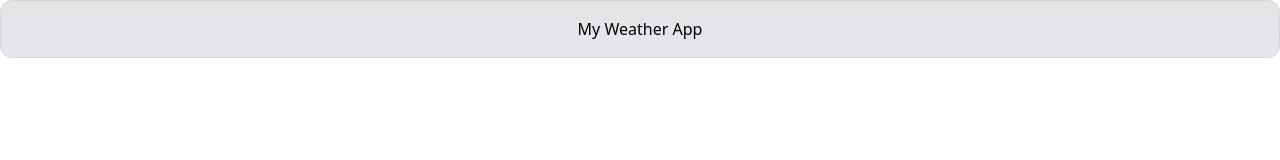
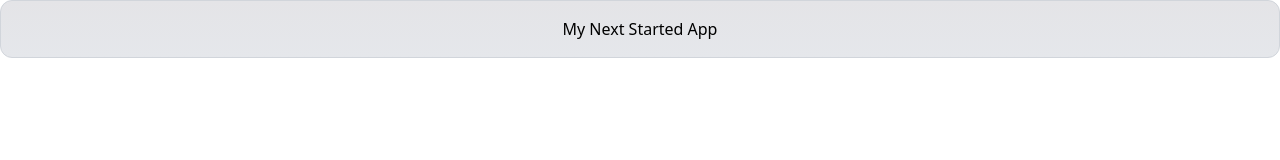
Before and after one commit to seydavina/next-starter-app, a Next.js app: page / in a window 1280 px wide. Shown: the top 160 px of the page. Built offline with nearby package versions, Linux system fonts and the light colour scheme.

Commit message:
Update index.tsx

```diff
--- a/pages/index.tsx
+++ b/pages/index.tsx
@@ -1,7 +1,7 @@
 export default function Home() {
   return (
     <p className="fixed left-0 top-0 flex w-full justify-center border-b border-gray-300 bg-gradient-to-b from-zinc-200 pb-6 pt-8 backdrop-blur-2xl dark:border-neutral-800 dark:bg-zinc-800/30 dark:from-inherit lg:static lg:w-auto  lg:rounded-xl lg:border lg:bg-gray-200 lg:p-4 lg:dark:bg-zinc-800/30">
-      My Weather App
+      My Next Started App
     </p>
   );
 }
```
